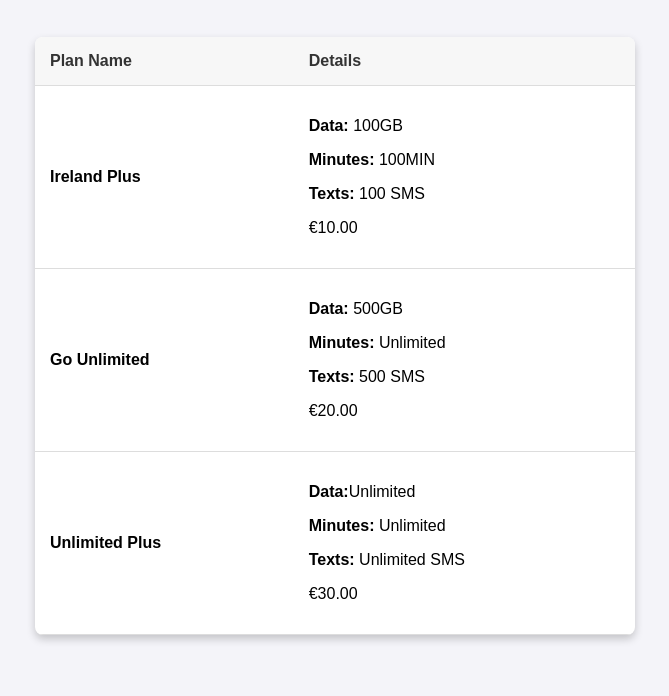
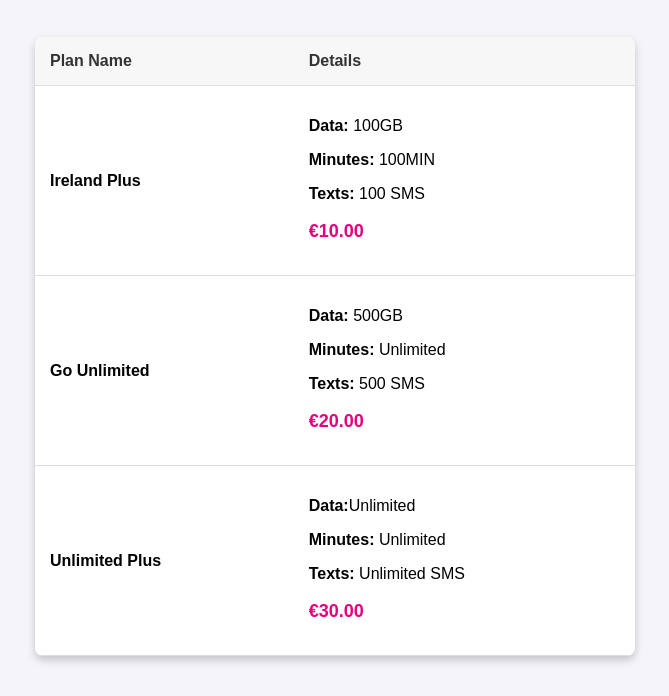
Before and after one commit to prasanna80564/simcard_management-project-, a website: page public/plans.html in a window 1280 px wide. Shown: the part 139-835 px from the top of the page, without its empty margins (305-974 px from the left). Before the commit the page ends 814 px from the top, so only its background shows below. Drawn offline with Linux system fonts and the light colour scheme.

Commit message:
styles for price

```diff
--- a/public/plans.html
+++ b/public/plans.html
@@ -56,6 +56,12 @@
             color: #333;
             font-weight: bold;
 
+        }
+
+        .price{
+            font-size: 18px;
+            font-weight: bold;
+            color: #e6007e;
         }
 
 
```
